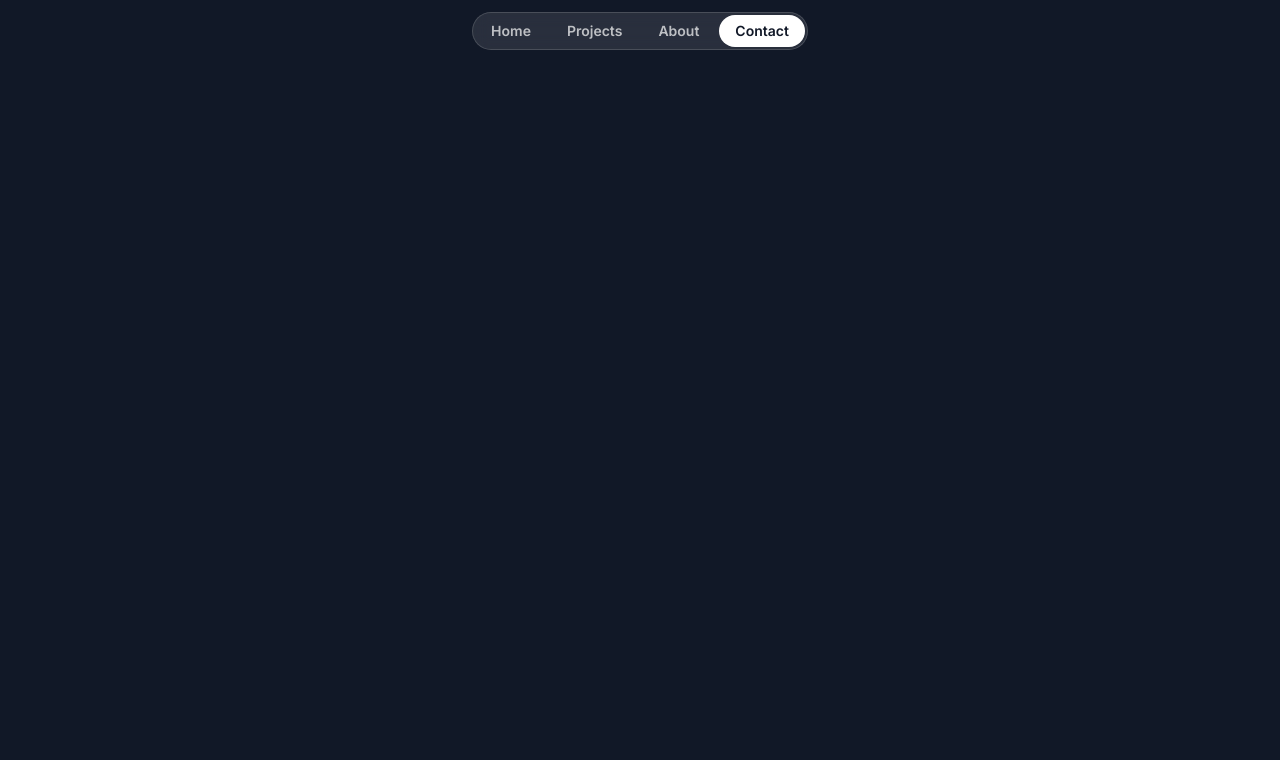
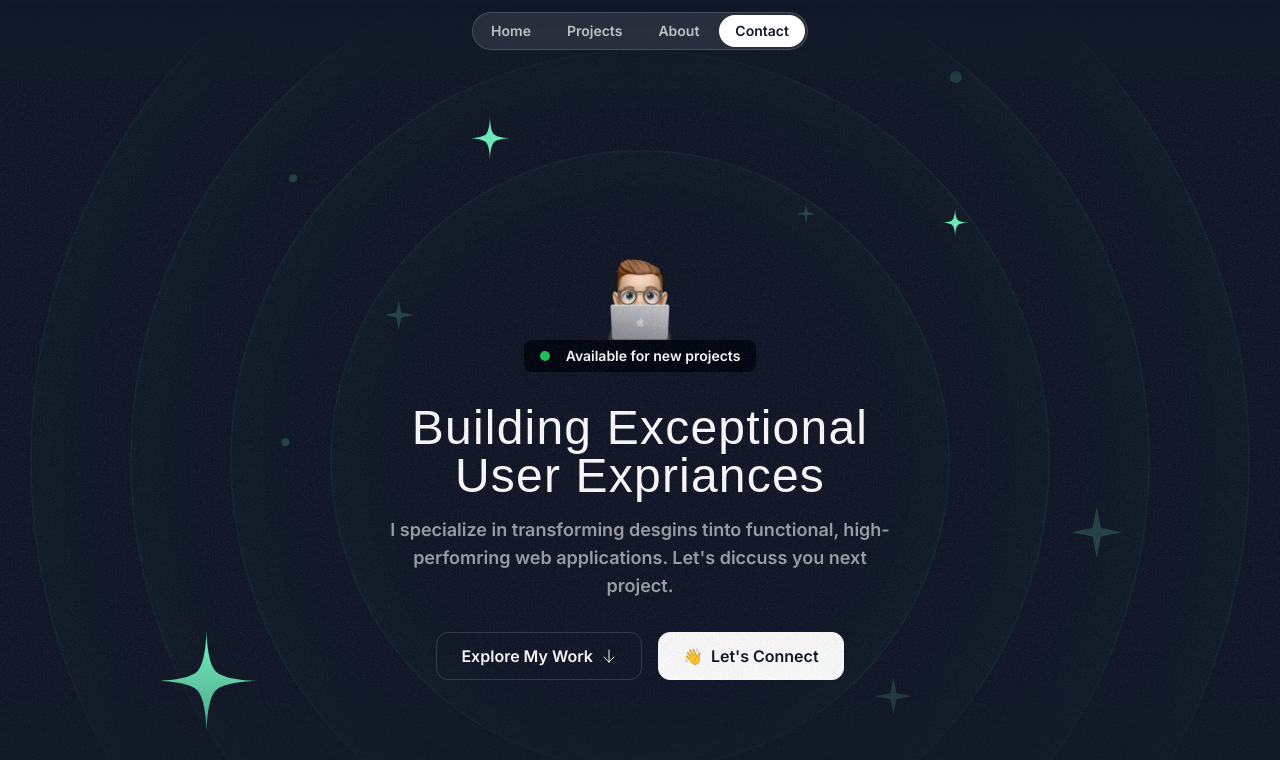
Before and after one commit to Ted-AfroEm/portfolio, a Next.js app: page / in a window 1280 px wide. Shown: the top 760 px of the page. Built offline with nearby package versions, Linux system fonts and the light colour scheme; a web font is replaced by a local one.

Commit message:
Add Hero Section

```diff
--- a/src/app/globals.css
+++ b/src/app/globals.css
@@ -6,4 +6,7 @@
     .nav-item {
         @apply px-4 py-1.5 rounded-full text-white/70 text-sm font-semibold hover:bg-white/10 hover:text-white transition duration-300
     }
+    .hero-ring{
+        @apply absolute inset-0 border-2 top-1/2 left-1/2 -translate-x-1/2 -translate-y-1/2 rounded-full border-emerald-300/5 shadow-[0_0_80px_inset] shadow-emerald-300/5
+    }
 }
--- a/src/app/layout.tsx
+++ b/src/app/layout.tsx
@@ -1,5 +1,5 @@
 import type { Metadata } from "next";
-import {Inter, Calistoga} from 'next/font/google'
+import { Inter, Calistoga } from "next/font/google";
 import "./globals.css";
 import { twMerge } from "tailwind-merge";
 
@@ -7,12 +7,12 @@
   subsets: ["latin"],
   variable: "--font-sans",
   weight: ["600"],
-})
+});
 const calistoga = Calistoga({
   subsets: ["latin"],
   variable: "--font-serif",
-  weight: ["400"]
-})
+  weight: ["400"],
+});
 
 export const metadata: Metadata = {
   title: "Tedros Kahsu",
@@ -26,7 +26,15 @@
 }>) {
   return (
     <html lang="en">
-      <body className={twMerge(inter.variable, calistoga.variable, "bg-gray-900 text-white antialiased font-sans")}>{children}</body>
+      <body
+        className={twMerge(
+          inter.variable,
+          calistoga.variable,
+          "bg-gray-900 text-white antialiased font-sans"
+        )}
+      >
+        {children}
+      </body>
     </html>
   );
 }
--- a/src/app/page.tsx
+++ b/src/app/page.tsx
@@ -1,9 +1,11 @@
 import { Header } from "@/sections/Header";
+import { HeroSection } from "@/sections/Hero";
 
 export default function Home() {
   return (
     <div>
-     <Header/>
+      <Header />
+      <HeroSection />
     </div>
   );
 }
--- /dev/null
+++ b/src/components/HeroOrbit.tsx
@@ -0,0 +1,29 @@
+import { PropsWithChildren } from "react";
+
+export const HeroOrbit = ({
+  children,
+  size,
+  rotation,
+}: PropsWithChildren<{ size: number; rotation: number }>) => {
+  return (
+    <div className="absolute left-1/2 top-1/2 -translate-x-1/2 -translate-y-1/2 ">
+      <div
+        className=""
+        style={{
+          transform: `rotate(${rotation}deg)`,
+          height: `${size}px`,
+          width: `${size}px`,
+        }}
+      >
+        <div
+          className=" inline-flex"
+          style={{
+            transform: `rotate(${rotation * -1}deg)`,
+          }}
+        >
+          {children}
+        </div>
+      </div>
+    </div>
+  );
+};
--- a/src/sections/Header.tsx
+++ b/src/sections/Header.tsx
@@ -1,10 +1,23 @@
 export const Header = () => {
-  return <div className="flex justify-center items-center relative top-3">
-    <nav className="flex gap-1 p-0.5 border border-white/15 rounded-full bg-white/10 backdrop-blur">
-      <a href="#" className="nav-item">Home</a>
-      <a href="#" className="nav-item">Projects</a>
-      <a href="#" className="nav-item">About</a>
-      <a href="#" className="nav-item bg-white text-gray-900 hover:bg-white/70 hover:text-gray-900">Contact</a>
-    </nav>
-  </div>;
+  return (
+    <div className="flex justify-center items-center fixed top-3 w-full z-10">
+      <nav className="flex gap-1 p-0.5 border border-white/15 rounded-full bg-white/10 backdrop-blur">
+        <a href="#" className="nav-item">
+          Home
+        </a>
+        <a href="#" className="nav-item">
+          Projects
+        </a>
+        <a href="#" className="nav-item">
+          About
+        </a>
+        <a
+          href="#"
+          className="nav-item bg-white text-gray-900 hover:bg-white/70 hover:text-gray-900"
+        >
+          Contact
+        </a>
+      </nav>
+    </div>
+  );
 };
--- a/src/sections/Hero.tsx
+++ b/src/sections/Hero.tsx
@@ -1,3 +1,96 @@
+import memojiImage from "@/assets/images/memoji-computer.png";
+import Image from "next/image";
+import ArrowDown from "@/assets/icons/arrow-down.svg";
+import grainImage from "@/assets/images/grain.jpg";
+import StarIcon from "@/assets/icons/star.svg";
+import SparkleIcon from "@/assets/icons/sparkle.svg";
+import { HeroOrbit } from "@/components/HeroOrbit";
+
 export const HeroSection = () => {
-  return <div>Hero Section</div>;
+  return (
+    <div className="py-32 md:py-48 lg:py-60 relative z-0 overflow-x-clip">
+      <div className="absolute inset-0 [mask-image:linear-gradient(to_bottom,transparent,black_10%,black_70%,transparent)]">
+        {/* Settle grain background */}
+        <div
+          className="absolute inset-0 -z-30 opacity-5"
+          style={{
+            backgroundImage: `url(${grainImage.src})`,
+          }}
+        ></div>
+        {/* Rings */}
+        <div className="size-[620px] hero-ring"></div>
+        <div className="size-[820px] hero-ring"></div>
+        <div className="size-[1020px] hero-ring"></div>
+        <div className="size-[1220px] hero-ring"></div>
+
+        <HeroOrbit size={800} rotation={-72}>
+          <StarIcon className="size-28 text-emerald-300" />
+        </HeroOrbit>
+        <HeroOrbit size={550} rotation={20}>
+          <StarIcon className="size-12 text-emerald-300" />
+        </HeroOrbit>
+        <HeroOrbit size={590} rotation={98}>
+          <StarIcon className="size-8 text-emerald-300" />
+        </HeroOrbit>
+        <HeroOrbit size={430} rotation={-14}>
+          <SparkleIcon className="size-8 text-emerald-300/20" />
+        </HeroOrbit>
+        <HeroOrbit size={440} rotation={79}>
+          <SparkleIcon className="size-5 text-emerald-300/20" />
+        </HeroOrbit>
+        <HeroOrbit size={530} rotation={178}>
+          <SparkleIcon className="size-10 text-emerald-300/20" />
+        </HeroOrbit>
+        <HeroOrbit size={710} rotation={144}>
+          <SparkleIcon className="size-14 text-emerald-300/20" />
+        </HeroOrbit>
+
+        <HeroOrbit size={720} rotation={85}>
+          <div className="size-3 rounded-full bg-emerald-300/20"></div>
+        </HeroOrbit>
+        <HeroOrbit size={520} rotation={-41}>
+          <div className="size-2 rounded-full bg-emerald-300/20"></div>
+        </HeroOrbit>
+        <HeroOrbit size={650} rotation={-5}>
+          <div className="size-2 rounded-full bg-emerald-300/20"></div>
+        </HeroOrbit>
+      </div>
+
+      <div className="container">
+        <div className="flex flex-col items-center">
+          <Image
+            src={memojiImage}
+            className="size-[100px]"
+            alt="Person peeking from behind laptop"
+          />
+          <div className="bg-gray-950 border-gray-800 px-4 py-1.5 inline-flex items-center gap-4 rounded-lg">
+            <div className="bg-green-500 size-2.5 rounded-full"></div>
+            <div className="text-sm font-medium">
+              Available for new projects
+            </div>
+          </div>
+        </div>
+        <div className="max-w-lg mx-auto">
+          <h1 className="font-serif text-3xl md:text-5xl text-center mt-8 tracking-wide">
+            Building Exceptional User Expriances
+          </h1>
+          <p className="mt-4 text-center text-white/60 md:text-lg">
+            I specialize in transforming desgins tinto functional,
+            high-perfomring web applications. Let's diccuss you next project.
+          </p>
+        </div>
+
+        <div className="flex flex-col md:flex-row justify-center items-center mt-8 gap-4">
+          <button className="inline-flex items-center gap-2 border border-white/15 px-6 h-12 rounded-xl">
+            <span className="font-semibold">Explore My Work</span>
+            <ArrowDown className="size-4" />
+          </button>
+          <button className="inline-flex items-center gap-2 border border-white bg-white text-gray-900 h-12 px-6 rounded-xl">
+            <span className="">👋</span>
+            <span className="font-semibold">Let's Connect</span>
+          </button>
+        </div>
+      </div>
+    </div>
+  );
 };
```
